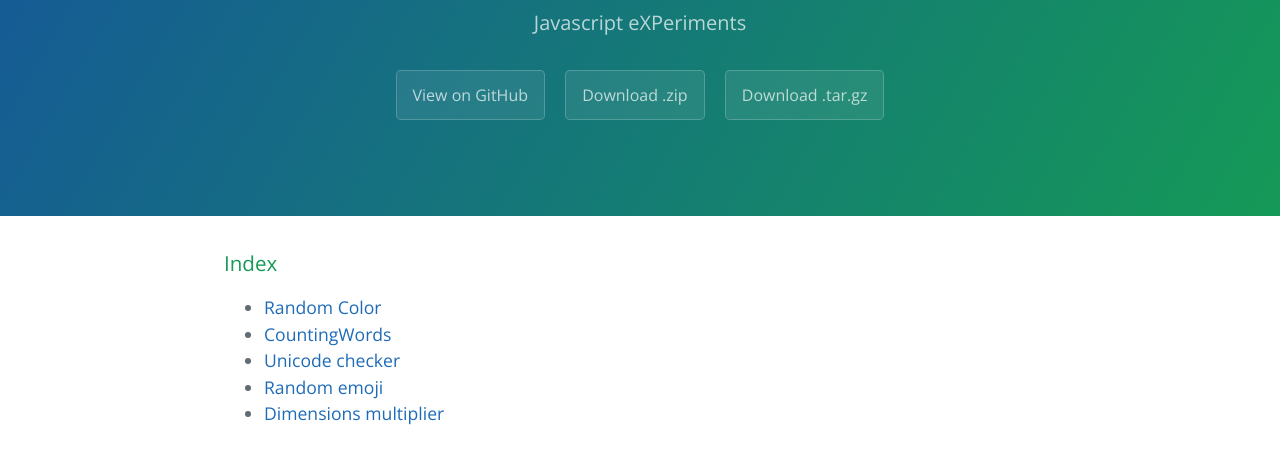
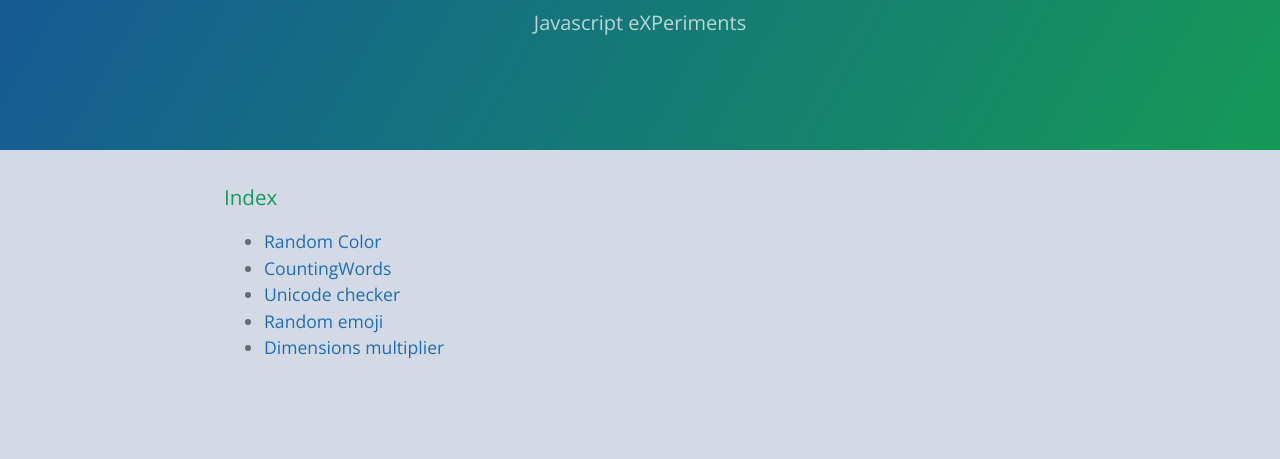
Before and after one commit to Xatpy/XPerimentJS, a plain HTML site: page index.html in a window 1280 px wide. Shown: the part 167-626 px from the top of the page. Drawn offline with nearby package versions, Linux system fonts and the light colour scheme.

Commit message:
Updating index design

```diff
--- a/index.html
+++ b/index.html
@@ -8,14 +8,16 @@
     <link href='http://fonts.googleapis.com/css?family=Open+Sans:400,700' rel='stylesheet' type='text/css'>
     <link rel="stylesheet" type="text/css" href="stylesheets/stylesheet.css" media="screen">
     <link rel="stylesheet" type="text/css" href="stylesheets/github-light.css" media="screen">
+    <style>
+      body {
+        background-color: #d3dae5;
+      }
+    </style>
   </head>
   <body>
     <section class="page-header">
       <h1 class="project-name">XperimentJS</h1>
       <h2 class="project-tagline">Javascript eXPeriments</h2>
-      <a href="https://github.com/Xatpy/XPerimentJS" class="btn">View on GitHub</a>
-      <a href="https://github.com/Xatpy/XPerimentJS/zipball/master" class="btn">Download .zip</a>
-      <a href="https://github.com/Xatpy/XPerimentJS/tarball/master" class="btn">Download .tar.gz</a>
     </section>
 
     <section class="main-content">
```
